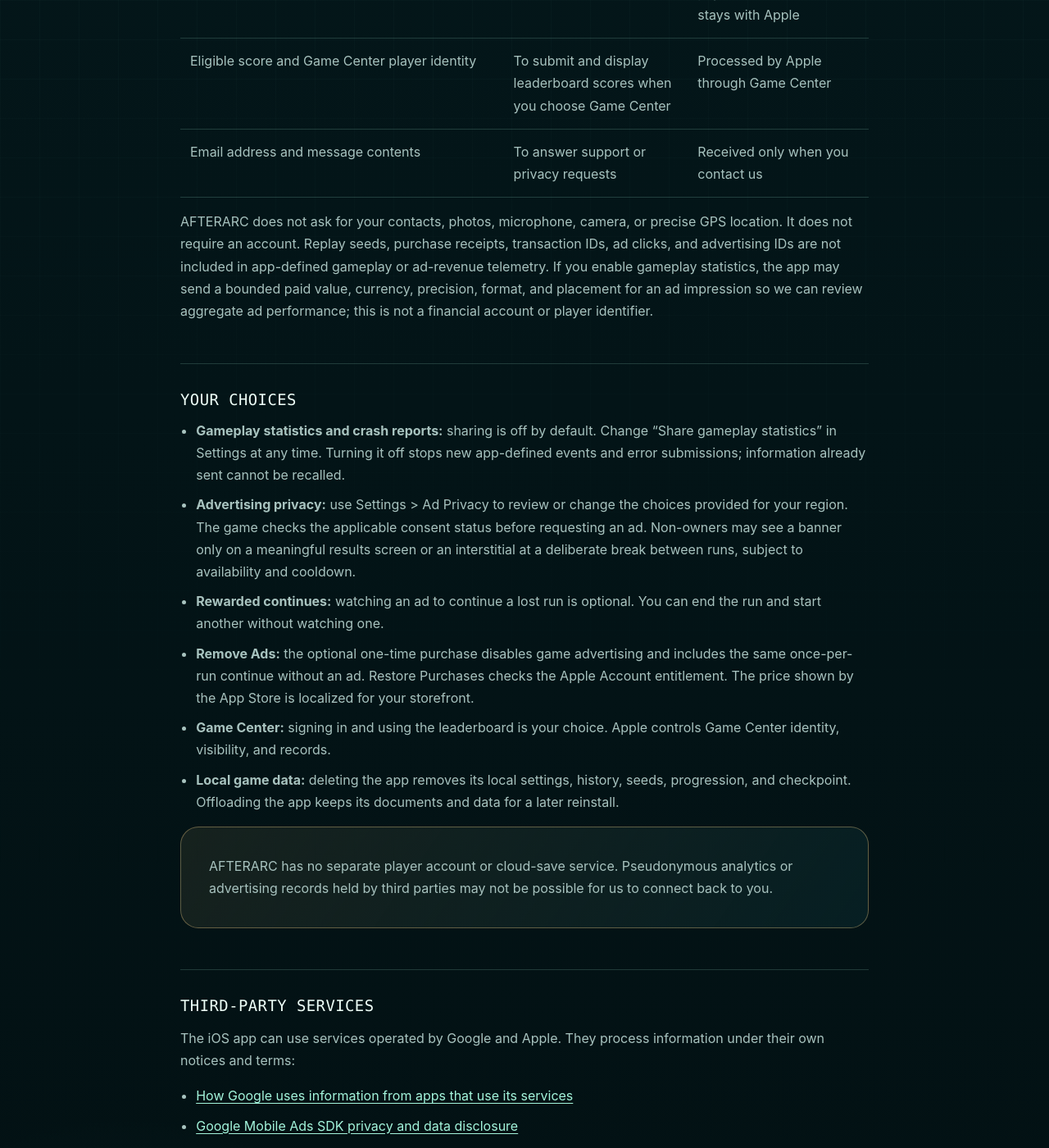
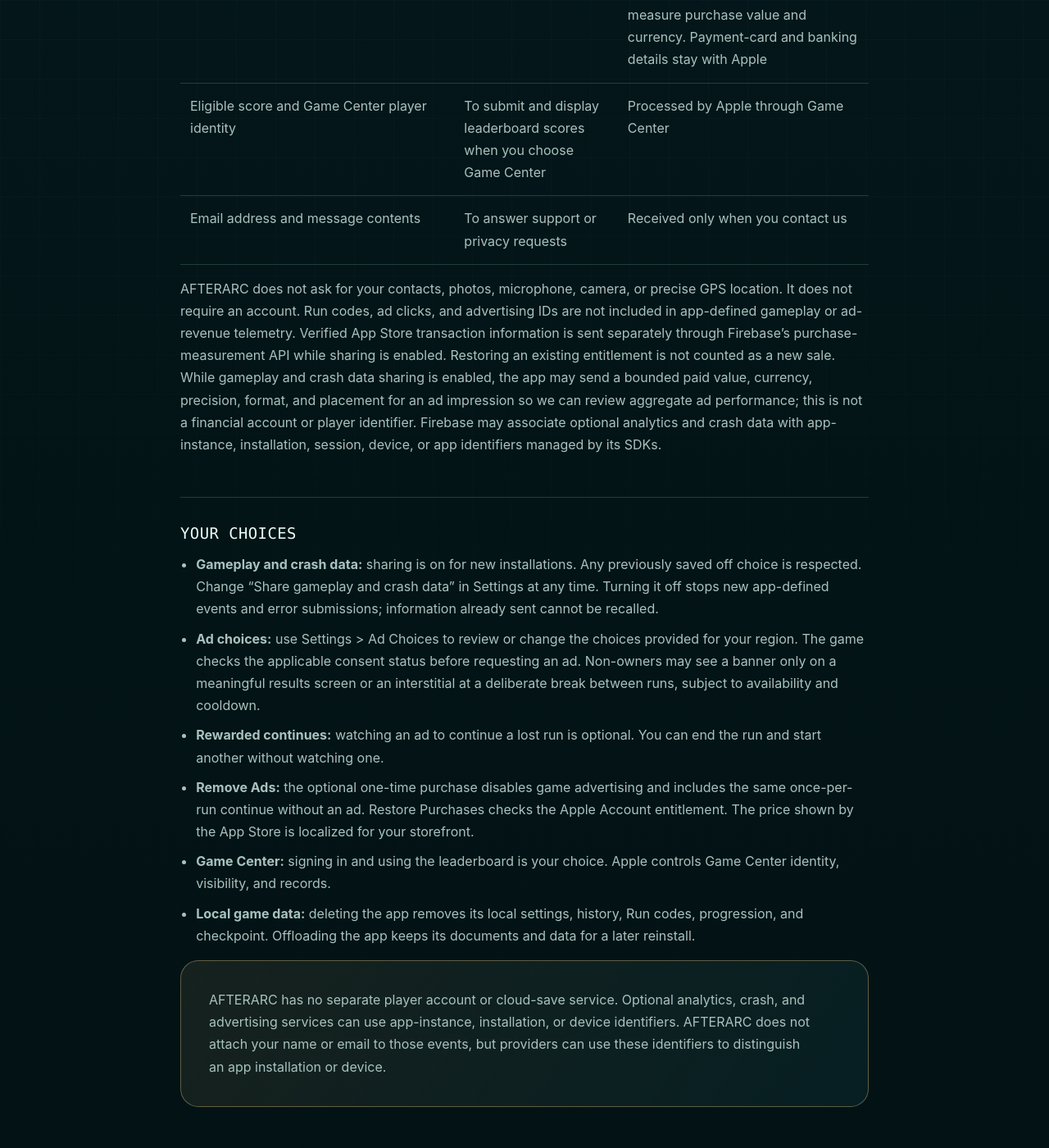
Before and after one commit to pgtgrly/pgtgrly.github.io, a Jekyll site: the page afterarc/afterarc-privacy.html, which Jekyll copies as it is, in a window 1280 px wide and 1400 px high, scrolled down 1355 px. Shown: the whole window at 82% size. Built offline with Jekyll 4.4.1, drawn with Linux system fonts in a browser that asks for light colours; some of the changed text lies outside the part shown.

Commit message:
Align AFTERARC privacy and support with current telemetry and player flows

```diff
--- a/afterarc/afterarc-privacy.html
+++ b/afterarc/afterarc-privacy.html
@@ -19,7 +19,7 @@
       <p class="eyebrow">Your data, in plain language</p>
       <h1>Privacy<br><em>Policy.</em></h1>
       <p class="lede">AFTERARC is an iPhone game created by Pranav Garg. This policy explains what stays on your device, what may leave it, and the choices available to you.</p>
-      <p class="meta">Effective 12 September 2026</p>
+      <p class="meta">Effective 15 September 2026</p>
     </header>
 
     <section>
@@ -27,29 +27,29 @@
       <table class="data-table">
         <thead><tr><th>Data</th><th>Why</th><th>Where</th></tr></thead>
         <tbody>
-          <tr><td data-label="Data">Settings, saved progress, discoveries, recent runs, scores, replay seeds, and a resumable checkpoint</td><td data-label="Why">To remember preferences, restore play, show records, and unlock content</td><td data-label="Where">Locally in the app on your device</td></tr>
-          <tr><td data-label="Data">Gameplay events such as run and wave boundaries, score, duration, builds, routes, damage totals, Blast use, pickups, service outcomes, whether a continue was used, and optional per-impression ad-revenue values by format and placement</td><td data-label="Why">To balance the game, understand play, improve reliability, and measure aggregate ad performance</td><td data-label="Where">Google Analytics for Firebase only after you enable “Share gameplay statistics”</td></tr>
-          <tr><td data-label="Data">Crash and diagnostic information, including app/device details, crash traces, and sanitized error messages</td><td data-label="Why">To find and fix crashes and defects</td><td data-label="Where">Firebase Crashlytics when collection is enabled by the app and your gameplay-statistics choice</td></tr>
+          <tr><td data-label="Data">Settings, saved progress, discoveries, recent runs, scores, Run codes, and a resumable checkpoint</td><td data-label="Why">To remember preferences, restore play, show records, and unlock content</td><td data-label="Where">Locally in the app on your device</td></tr>
+          <tr><td data-label="Data">Gameplay events such as run and wave boundaries, score, duration, builds, routes, damage totals, Blast use, pickups, service outcomes, whether a continue was used, and optional per-impression ad-revenue values by format and placement</td><td data-label="Why">To balance the game, understand play, improve reliability, and measure aggregate ad performance</td><td data-label="Where">Google Analytics for Firebase while “Share gameplay and crash data” is enabled</td></tr>
+          <tr><td data-label="Data">Crash and diagnostic information, including app/device details, crash traces, and sanitized error messages</td><td data-label="Why">To find and fix crashes and defects</td><td data-label="Where">Firebase Crashlytics when collection is enabled by the app and your gameplay-and-crash-data choice</td></tr>
           <tr><td data-label="Data">Ad request and interaction information, which may include IP address, general location inferred from IP, device or app identifiers, ad impressions, clicks, and diagnostics</td><td data-label="Why">To request, deliver, measure, limit, and protect rewarded, results-banner, and between-run ads</td><td data-label="Where">Google Mobile Ads and its advertising partners, according to the privacy choices shown for your region</td></tr>
-          <tr><td data-label="Data">App Store product and verified purchase entitlement</td><td data-label="Why">To remove ads and restore the purchase</td><td data-label="Where">Verified on-device through Apple StoreKit; payment information stays with Apple</td></tr>
+          <tr><td data-label="Data">App Store product, verified purchase entitlement, and purchase measurement</td><td data-label="Why">To remove ads and restore the purchase</td><td data-label="Where">Verified on-device through Apple StoreKit. When gameplay data sharing is enabled, Firebase receives the verified purchase transaction to measure purchase value and currency. Payment-card and banking details stay with Apple</td></tr>
           <tr><td data-label="Data">Eligible score and Game Center player identity</td><td data-label="Why">To submit and display leaderboard scores when you choose Game Center</td><td data-label="Where">Processed by Apple through Game Center</td></tr>
           <tr><td data-label="Data">Email address and message contents</td><td data-label="Why">To answer support or privacy requests</td><td data-label="Where">Received only when you contact us</td></tr>
         </tbody>
       </table>
-      <p>AFTERARC does not ask for your contacts, photos, microphone, camera, or precise GPS location. It does not require an account. Replay seeds, purchase receipts, transaction IDs, ad clicks, and advertising IDs are not included in app-defined gameplay or ad-revenue telemetry. If you enable gameplay statistics, the app may send a bounded paid value, currency, precision, format, and placement for an ad impression so we can review aggregate ad performance; this is not a financial account or player identifier.</p>
+      <p>AFTERARC does not ask for your contacts, photos, microphone, camera, or precise GPS location. It does not require an account. Run codes, ad clicks, and advertising IDs are not included in app-defined gameplay or ad-revenue telemetry. Verified App Store transaction information is sent separately through Firebase’s purchase-measurement API while sharing is enabled. Restoring an existing entitlement is not counted as a new sale. While gameplay and crash data sharing is enabled, the app may send a bounded paid value, currency, precision, format, and placement for an ad impression so we can review aggregate ad performance; this is not a financial account or player identifier. Firebase may associate optional analytics and crash data with app-instance, installation, session, device, or app identifiers managed by its SDKs.</p>
     </section>
 
     <section id="your-choices">
       <h2>Your choices</h2>
       <ul>
-        <li><strong>Gameplay statistics and crash reports:</strong> sharing is off by default. Change “Share gameplay statistics” in Settings at any time. Turning it off stops new app-defined events and error submissions; information already sent cannot be recalled.</li>
-        <li><strong>Advertising privacy:</strong> use Settings &gt; Ad Privacy to review or change the choices provided for your region. The game checks the applicable consent status before requesting an ad. Non-owners may see a banner only on a meaningful results screen or an interstitial at a deliberate break between runs, subject to availability and cooldown.</li>
+        <li><strong>Gameplay and crash data:</strong> sharing is on for new installations. Any previously saved off choice is respected. Change “Share gameplay and crash data” in Settings at any time. Turning it off stops new app-defined events and error submissions; information already sent cannot be recalled.</li>
+        <li><strong>Ad choices:</strong> use Settings &gt; Ad Choices to review or change the choices provided for your region. The game checks the applicable consent status before requesting an ad. Non-owners may see a banner only on a meaningful results screen or an interstitial at a deliberate break between runs, subject to availability and cooldown.</li>
         <li><strong>Rewarded continues:</strong> watching an ad to continue a lost run is optional. You can end the run and start another without watching one.</li>
         <li><strong>Remove Ads:</strong> the optional one-time purchase disables game advertising and includes the same once-per-run continue without an ad. Restore Purchases checks the Apple Account entitlement. The price shown by the App Store is localized for your storefront.</li>
         <li><strong>Game Center:</strong> signing in and using the leaderboard is your choice. Apple controls Game Center identity, visibility, and records.</li>
-        <li><strong>Local game data:</strong> deleting the app removes its local settings, history, seeds, progression, and checkpoint. Offloading the app keeps its documents and data for a later reinstall.</li>
+        <li><strong>Local game data:</strong> deleting the app removes its local settings, history, Run codes, progression, and checkpoint. Offloading the app keeps its documents and data for a later reinstall.</li>
       </ul>
-      <p class="callout">AFTERARC has no separate player account or cloud-save service. Pseudonymous analytics or advertising records held by third parties may not be possible for us to connect back to you.</p>
+      <p class="callout">AFTERARC has no separate player account or cloud-save service. Optional analytics, crash, and advertising services can use app-instance, installation, or device identifiers. AFTERARC does not attach your name or email to those events, but providers can use these identifiers to distinguish an app installation or device.</p>
     </section>
 
     <section>
@@ -83,7 +83,7 @@
 
     <section>
       <h2>Your rights and contact</h2>
-      <p>Depending on where you live, you may have rights to ask for access to, correction of, deletion of, restriction of, or a copy of personal information we control, or to object to certain processing. You can withdraw optional gameplay analytics and crash-reporting consent in Settings and change available advertising choices in Ad Privacy.</p>
+      <p>Depending on where you live, you may have rights to ask for access to, correction of, deletion of, restriction of, or a copy of personal information we control, or to object to certain processing. You can withdraw optional gameplay analytics and crash-reporting consent in Settings and change available advertising choices in Ad Choices.</p>
       <p>Email <a href="mailto:pranavgarg@gmail.com?subject=AFTERARC%20privacy%20request">pranavgarg@gmail.com</a> with a privacy request. We may need to verify it, and third-party pseudonymous records may not be identifiable from the information provided. You can contact your local data-protection authority if you have a concern.</p>
     </section>
 
```
Also changed, not shown: afterarc/afterarc-support.html (+3 -3 lines).
